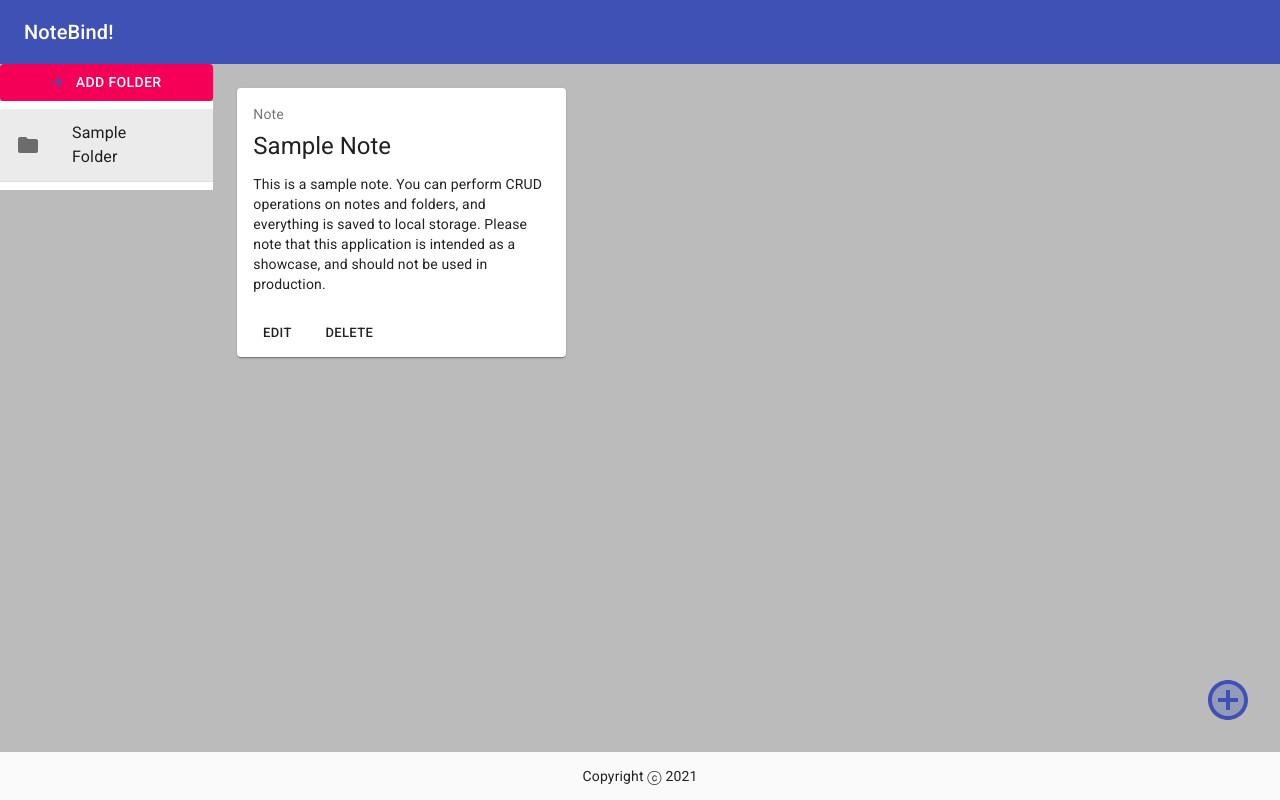
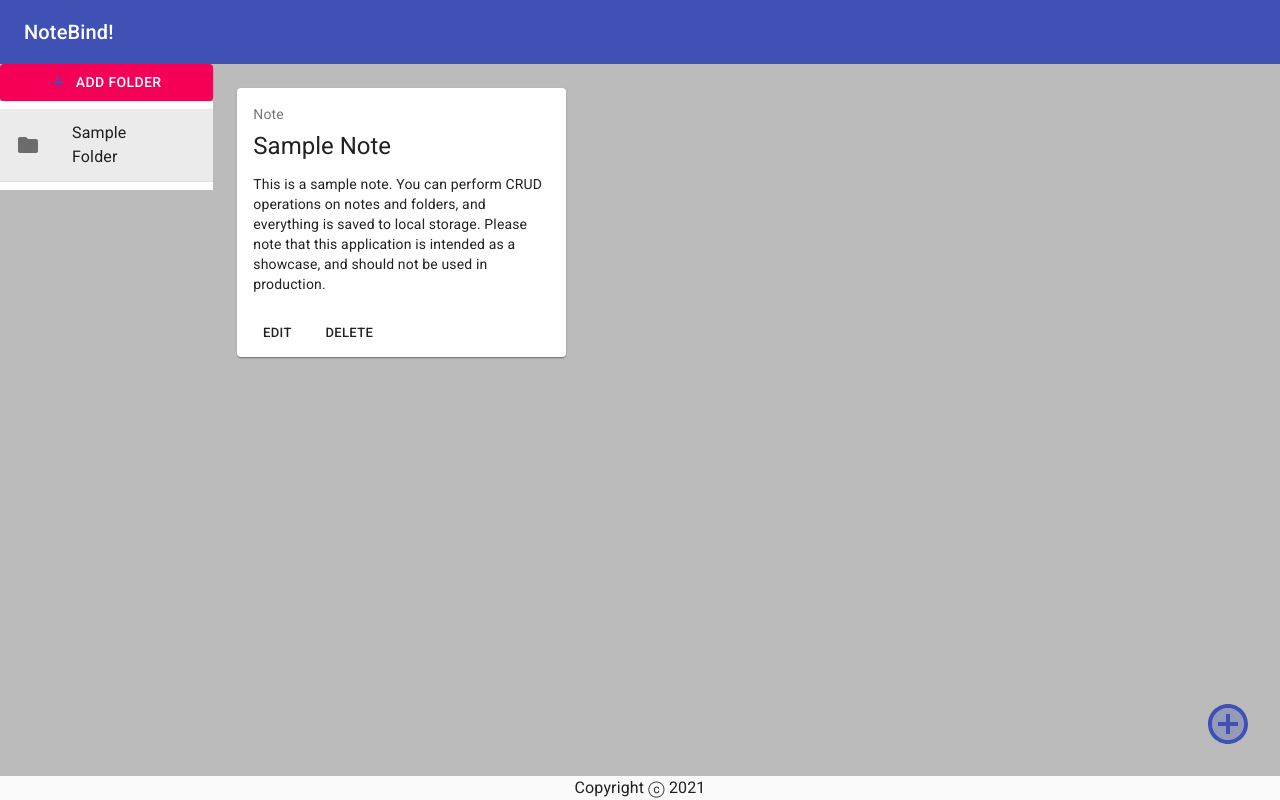
Before and after one commit to JohnAntoineG710/NoteBind, a React (Create React App) app: page / in a window 1280 px wide. Built offline with nearby package versions, Linux system fonts and the light colour scheme; a web font is replaced by a local one.

Commit message:
Edit foooter typography

```diff
--- a/src/components/Footer.jsx
+++ b/src/components/Footer.jsx
@@ -1,5 +1,5 @@
 import React from "react";
-import { Grid } from "@material-ui/core";
+import { Grid, Typography } from "@material-ui/core";
 
 const date = new Date();
 const year = date.getFullYear();
@@ -7,7 +7,7 @@ const year = date.getFullYear();
 const Footer = (props) => (
   <Grid item style={{ textAlign: "center" }}>
     <footer>
-      <p>Copyright ⓒ {year}</p>
+      <Typography>Copyright ⓒ {year}</Typography>
     </footer>
   </Grid>
 );
```
